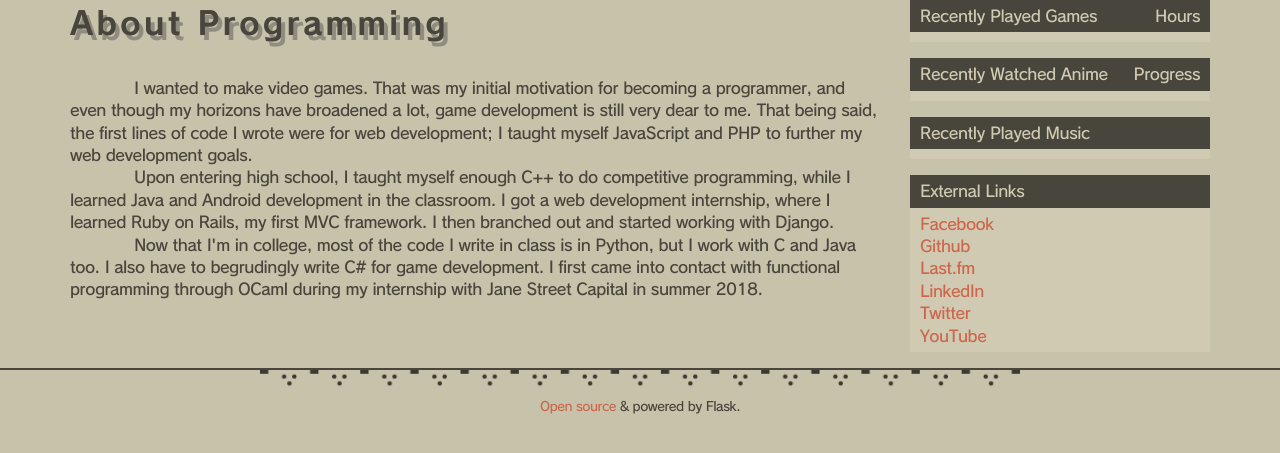
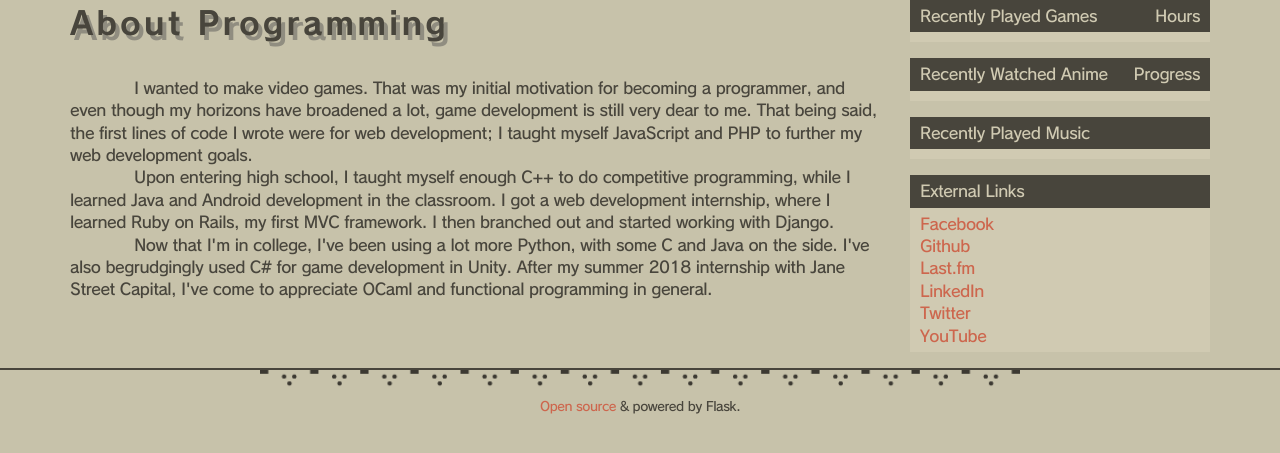
Before and after one commit to tesu/website, a Flask app: page /about/code in a window 1280 px wide. Shown: the part 88-541 px from the top of the page. Run offline with Flask 2, Linux system fonts and the light colour scheme; data that the repository does not hold is empty.

Commit message:
changed tense on coding page

```diff
--- a/tesu/templates/about/code.html
+++ b/tesu/templates/about/code.html
@@ -3,5 +3,5 @@
             <h1>About Programming</h1>
             <p class=indented>I wanted to make video games. That was my initial motivation for becoming a programmer, and even though my horizons have broadened a lot, game development is still very dear to me. That being said, the first lines of code I wrote were for web development; I taught myself JavaScript and PHP to further my web development goals.
             <p class=indented>Upon entering high school, I taught myself enough C++ to do competitive programming, while I learned Java and Android development in the classroom. I got a web development internship, where I learned Ruby on Rails, my first MVC framework. I then branched out and started working with Django.
-            <p class=indented>Now that I'm in college, most of the code I write in class is in Python, but I work with C and Java too. I also have to begrudingly write C# for game development. I first came into contact with functional programming through OCaml during my internship with Jane Street Capital in summer 2018.
+            <p class=indented>Now that I'm in college, I've been using a lot more Python, with some C and Java on the side. I've also begrudgingly used C# for game development in Unity. After my summer 2018 internship with Jane Street Capital, I've come to appreciate OCaml and functional programming in general.
 {% endblock %}
```
